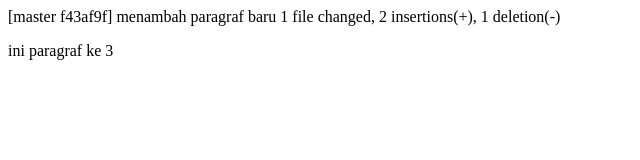
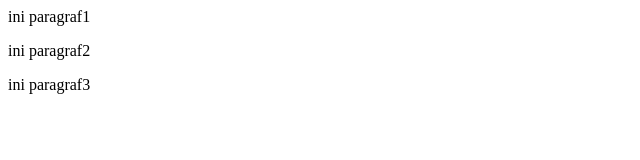
Before and after one commit to dedygithub/nginx-docker, a plain HTML site: page index.html in a window 1280 px wide. Shown: the whole page, without its empty margins (0-640 px from the left). Drawn offline with Linux system fonts and the light colour scheme.

Commit message:
menambah paragraf ke 3

```diff
--- a/index.html
+++ b/index.html
@@ -1,3 +1,3 @@
-[master f43af9f] menambah paragraf baru
- 1 file changed, 2 insertions(+), 1 deletion(-)
-<p>ini paragraf ke 3 </p>
+<p>ini paragraf1</p>
+<p>ini paragraf2</p>
+<p>ini paragraf3</p>
```
